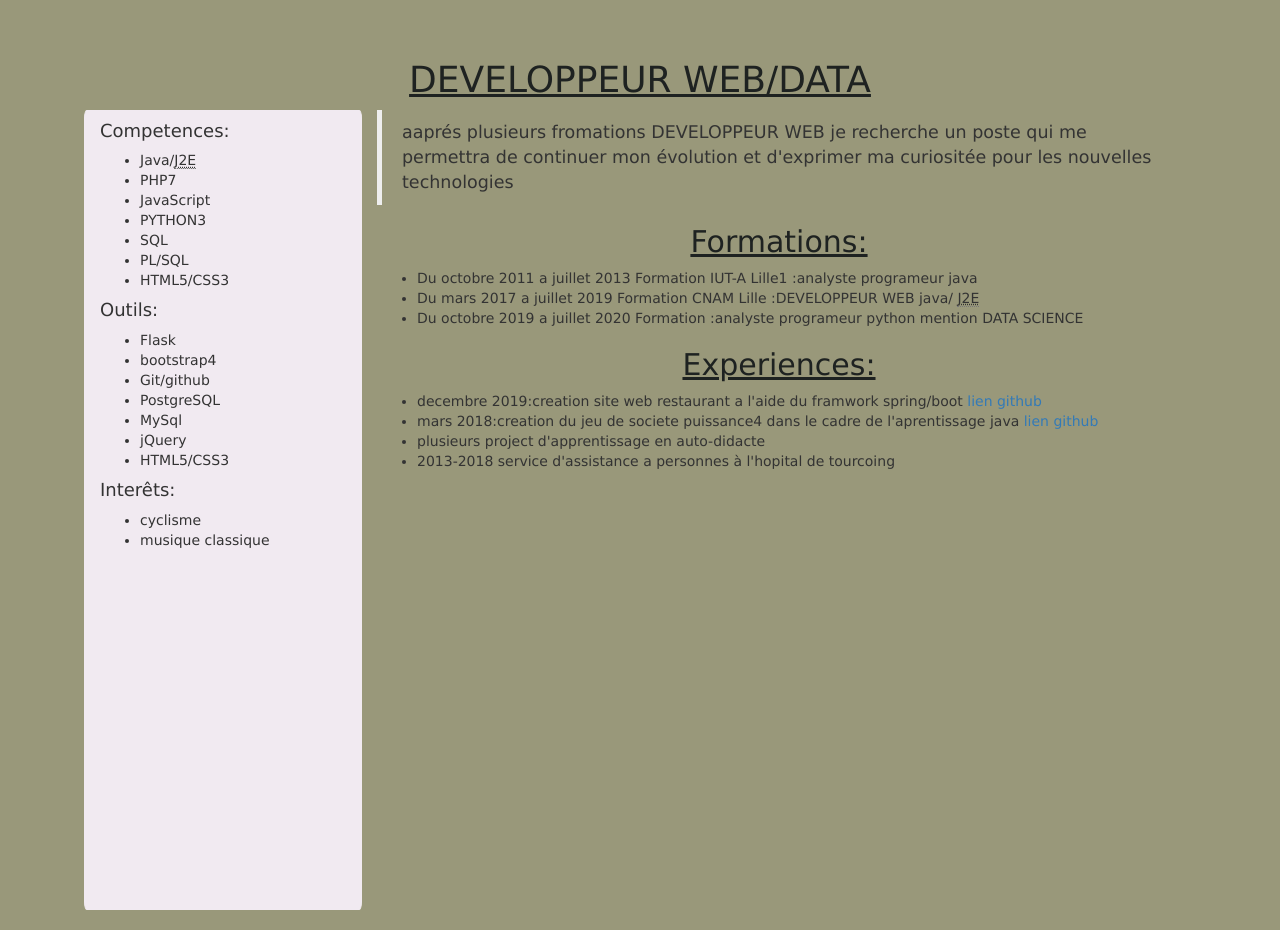
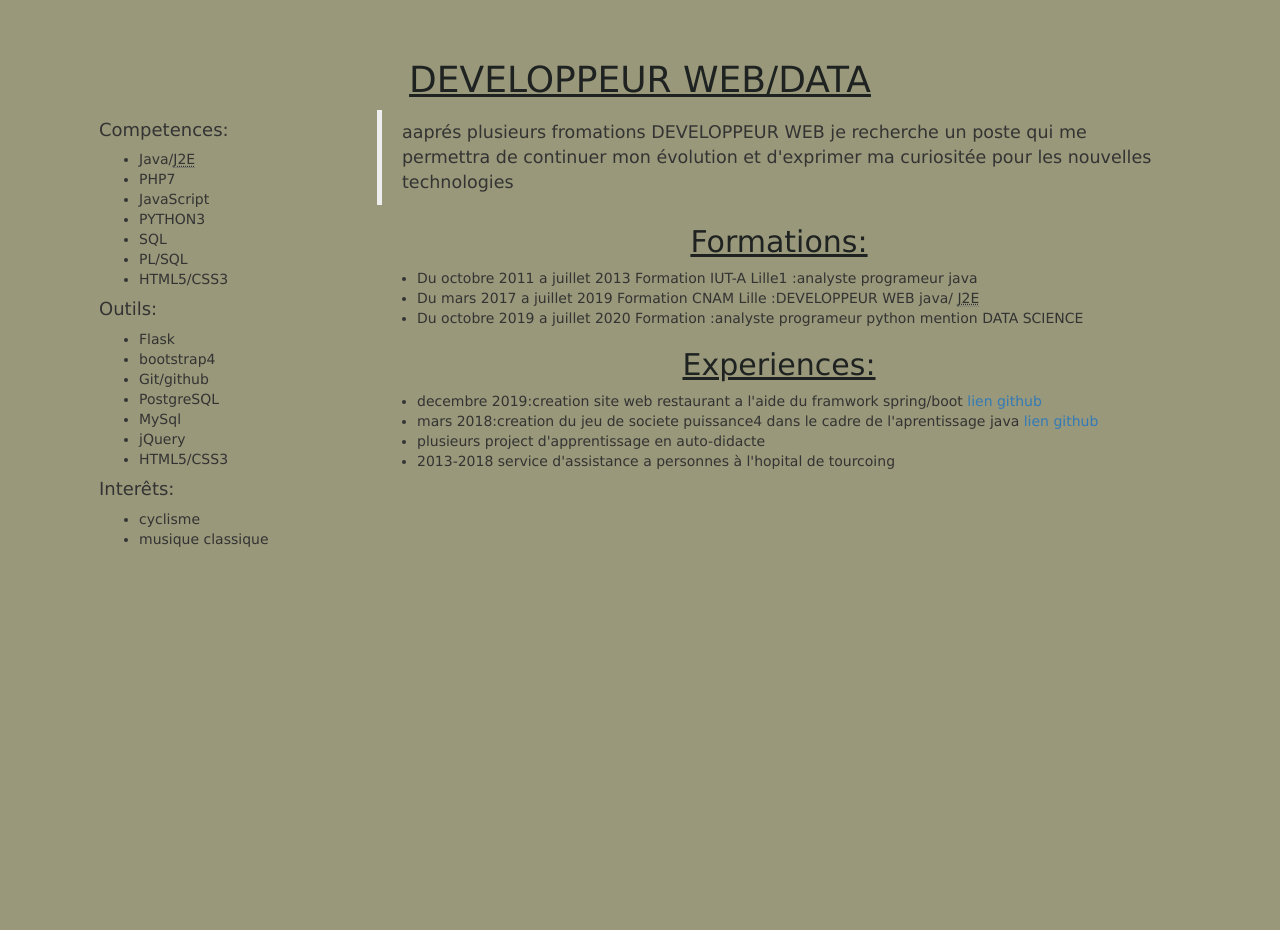
Before and after one commit to sitayebsofiane/portfolio_with_flask, a Flask app: page /cv in a window 1280 px wide. Shown: the part 54-984 px from the top of the page. Run offline with Flask 2, Linux system fonts and the light colour scheme; some libraries are stand-ins or nearby versions.

Commit message:
update style

```diff
--- a/portfolio/templates/layouts/partials/_mon_style.html
+++ b/portfolio/templates/layouts/partials/_mon_style.html
@@ -7,10 +7,6 @@
 
             #left{
                 min-height: 100vh;
-                background-color: rgb(241, 234, 241);
-                border:rgb(241, 234, 241) solid 1px;
-                border-radius: 1% 1%;
-
             }
             .center{
                 text-align: center;
```
